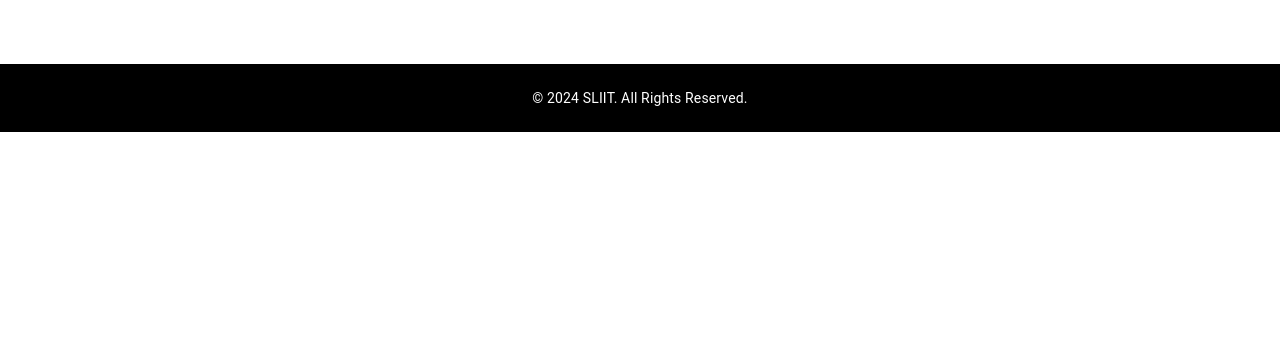
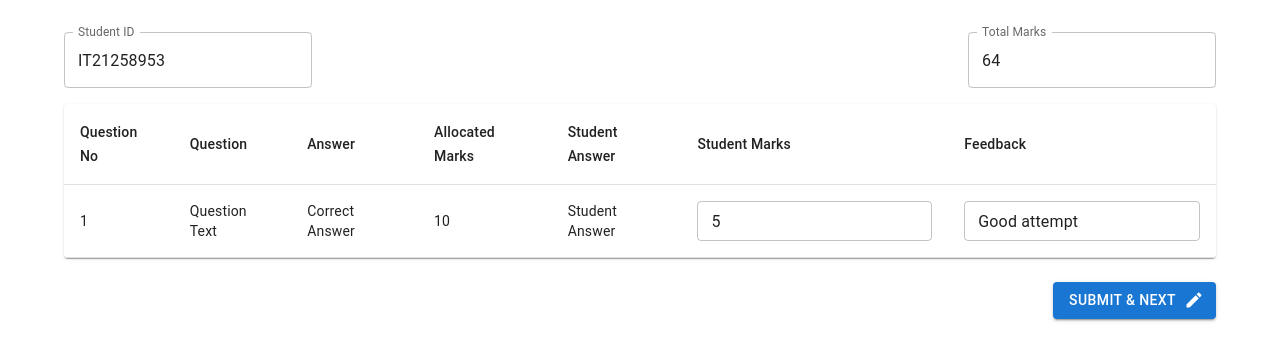
Before and after one commit to it21291364/grading-app, a React (Create React App) app in the folder client/: page /review in a window 1280 px wide. Shown: the top 360 px of the page. Built offline with nearby package versions, Linux system fonts and the light colour scheme; no server answers.

Commit message:
complete the client frontend interfaces.

```diff
--- a/client/package.json
+++ b/client/package.json
@@ -5,7 +5,8 @@
   "dependencies": {
     "@emotion/react": "^11.13.5",
     "@emotion/styled": "^11.13.5",
-    "@mui/material": "^6.1.9",
+    "@mui/icons-material": "^5.16.8",
+    "@mui/material": "^5.11.0",
     "@testing-library/jest-dom": "^5.17.0",
     "@testing-library/react": "^13.4.0",
     "@testing-library/user-event": "^13.5.0",
--- a/client/src/App.js
+++ b/client/src/App.js
@@ -3,10 +3,10 @@ import { BrowserRouter as Router, Route, Routes } from 'react-router-dom';
 import FileUploadForm from './components/FileUploadForm';
 import LoadingPage from './components/LoadingPage';
 import ReviewResults from './components/ReviewResults';
-import Footer from './components/Footer';
+import DownloadResults from './components/DownloadResults';
 
 function App() {
-    const [loading, setLoading] = useState(false);
+    const [loading, setLoading] = useState(true);
 
     return (
         <Router>
@@ -14,8 +14,9 @@ function App() {
                 <Route path="/" element={<FileUploadForm onLoading={setLoading} />} />
                 {loading && <Route path="/loading" element={<LoadingPage />} />}
                 <Route path="/review" element={<ReviewResults />} />
+                <Route path="/download" element={<DownloadResults />} />
             </Routes>
-            <Footer />
+
         </Router>
     );
 }
--- /dev/null
+++ b/client/src/components/DownloadResults.js
@@ -0,0 +1,31 @@
+import React from 'react';
+import { Box, Button, Typography } from '@mui/material';
+
+function DownloadResults() {
+    const handleDownload = (format) => {
+        // Implement the download logic here
+        console.log(`Downloading in ${format} format`);
+    };
+
+    return (
+        <Box sx={{ mt: 4, p: 3, textAlign: 'center' }}>
+            <Typography variant="h4" gutterBottom>Downloading Files</Typography>
+            <Typography variant="body1" sx={{ mb: 4 }}>
+                Please choose a format to download the student results.
+            </Typography>
+            <Box sx={{ display: 'flex', justifyContent: 'center', gap: 2 }}>
+                <Button variant="contained" onClick={() => handleDownload('CSV')} sx={{ bgcolor: '#404040' }}>
+                    CSV
+                </Button>
+                <Button variant="contained" onClick={() => handleDownload('Excel')} sx={{ bgcolor: '#404040' }}>
+                    Excel
+                </Button>
+                <Button variant="contained" onClick={() => handleDownload('PDF')} sx={{ bgcolor: '#404040' }}>
+                    PDF
+                </Button>
+            </Box>
+        </Box>
+    );
+}
+
+export default DownloadResults;
--- a/client/src/components/FileUploadForm.js
+++ b/client/src/components/FileUploadForm.js
@@ -93,6 +93,7 @@ function FileUploadForm({ onLoading }) {
             <Button type="submit" variant="contained" sx={{ mt: 3, backgroundColor: '#404040', transition: 'background-color 0.3s', '&:hover': { backgroundColor: '#303030' } }}>Submit</Button>
         </Box>
     );
+
 }
 
 export default FileUploadForm;
--- a/client/src/components/LoadingPage.js
+++ b/client/src/components/LoadingPage.js
@@ -1,11 +1,16 @@
 import React from 'react';
-import { CircularProgress, Box, Typography } from '@mui/material';
+import { Box, Typography } from '@mui/material';
 
 function LoadingPage() {
     return (
-        <Box sx={{ display: 'flex', flexDirection: 'column', alignItems: 'center', mt: 8 }}>
-            <CircularProgress />
-            <Typography variant="h5" sx={{ mt: 2 }}>We Are Generating Results For You</Typography>
+        <Box sx={{ display: 'flex', flexDirection: 'column', alignItems: 'center', justifyContent: 'center', height: '100vh', bgcolor: '#2A2826' }}>
+            <Box
+                component="img"
+                src={require('../img/wavy.gif')}// Replace with the path to your loading GIF
+                alt="Loading"
+                sx={{ width: 1000, height: 800, mb: 3 }}
+            />
+            <Typography variant="h5" sx={{ color: 'white', position: 'absolute', top: '50%', left: '50%', transform: 'translate(-50%, -50%)' }}>We Are Generating Results For You</Typography>
         </Box>
     );
 }
--- a/client/src/components/ReviewResults.js
+++ b/client/src/components/ReviewResults.js
@@ -1,55 +1,121 @@
-import React, { useState, useEffect } from 'react';
-import axios from 'axios';
-import { Box, TextField, Button, Typography } from '@mui/material';
+import React, { useState } from 'react';
+import {
+  Container,
+  TextField,
+  Table,
+  TableBody,
+  TableCell,
+  TableContainer,
+  TableHead,
+  TableRow,
+  Paper,
+  Button,
+  Box,
+} from '@mui/material';
+import EditIcon from '@mui/icons-material/Edit';
 
-function ReviewResults() {
-    const [gradedData, setGradedData] = useState([]);
-    const [currentIndex, setCurrentIndex] = useState(0);
+const ReviewResults = () => {
+  const [studentData, setStudentData] = useState({
+    studentId: 'IT21258953',
+    totalMarks: 64,
+    questions: [
+      {
+        questionNo: 1,
+        question: 'Question Text',
+        answer: 'Correct Answer',
+        allocatedMarks: 10,
+        studentAnswer: 'Student Answer',
+        studentMarks: 5,
+        feedback: 'Good attempt'
+      },
+      // Add more question objects as needed
+    ],
+  });
 
-    useEffect(() => {
-        // Fetch graded results
-        axios.get('http://localhost:5000/api/graded-results')
-            .then(response => setGradedData(response.data))
-            .catch(error => console.error('Error fetching graded results', error));
-    }, []);
+  const handleMarksChange = (index, value) => {
+    const updatedQuestions = [...studentData.questions];
+    updatedQuestions[index].studentMarks = value;
+    setStudentData({ ...studentData, questions: updatedQuestions });
+  };
 
-    const handleScoreChange = (questionIndex, newScore) => {
-        const updatedData = [...gradedData];
-        updatedData[currentIndex].questions[questionIndex].score = newScore;
-        setGradedData(updatedData);
-    };
+  const handleSubmit = () => {
+    // Handle submit and navigate to the next student
+  };
 
-    const handleSubmitNext = async () => {
-        if (currentIndex < gradedData.length - 1) {
-            setCurrentIndex(currentIndex + 1);
-        } else {
-            // Submit final results to server
-            await axios.post('http://localhost:5000/api/update-graded-results', gradedData);
-        }
-    };
+  return (
+    <Container maxWidth="lg" sx={{ mt: 4 }}>
+      <Box sx={{ display: 'flex', justifyContent: 'space-between', mb: 2 }}>
+        <TextField
+          label="Student ID"
+          value={studentData.studentId}
+          InputProps={{ readOnly: true }}
+          variant="outlined"
+        />
+        <TextField
+          label="Total Marks"
+          value={studentData.totalMarks}
+          InputProps={{ readOnly: true }}
+          variant="outlined"
+        />
+      </Box>
 
-    const currentStudent = gradedData[currentIndex];
+      <TableContainer component={Paper}>
+        <Table aria-label="student results table">
+          <TableHead>
+            <TableRow>
+              <TableCell>Question No</TableCell>
+              <TableCell>Question</TableCell>
+              <TableCell>Answer</TableCell>
+              <TableCell>Allocated Marks</TableCell>
+              <TableCell>Student Answer</TableCell>
+              <TableCell>Student Marks</TableCell>
+              <TableCell>Feedback</TableCell>
+                          </TableRow>
+          </TableHead>
+          <TableBody>
+            {studentData.questions.map((q, index) => (
+              <TableRow key={index}>
+                <TableCell>{q.questionNo}</TableCell>
+                <TableCell>{q.question}</TableCell>
+                <TableCell>{q.answer}</TableCell>
+                <TableCell>{q.allocatedMarks}</TableCell>
+                <TableCell>{q.studentAnswer}</TableCell>
+                <TableCell>
+                  <TextField
+                    type="number"
+                    value={q.studentMarks}
+                    onChange={(e) => handleMarksChange(index, e.target.value)}
+                    variant="outlined"
+                    size="small"
+                  />
+                </TableCell>
+                <TableCell>
+                  <TextField
+                    type="text"
+                    value={q.feedback}
+                    InputProps={{ readOnly: true }}
+                    variant="outlined"
+                    size="small"
+                  />
+                </TableCell>
 
-    if (!currentStudent) return null;
+              </TableRow>
+            ))}
+          </TableBody>
+        </Table>
+      </TableContainer>
 
-    return (
-        <Box sx={{ maxWidth: 800, mx: 'auto', mt: 5 }}>
-            <Typography variant="h5">Student ID: {currentStudent.studentID}</Typography>
-            {currentStudent.questions.map((question, index) => (
-                <Box key={index} sx={{ mt: 3 }}>
-                    <Typography variant="subtitle1">Question {index + 1}: {question.question}</Typography>
-                    <TextField
-                        label="Score"
-                        type="number"
-                        value={question.score}
-                        onChange={(e) => handleScoreChange(index, e.target.value)}
-                        sx={{ mt: 1 }}
-                    />
-                </Box>
-            ))}
-            <Button onClick={handleSubmitNext} variant="contained" color="primary" sx={{ mt: 3 }}>Submit & Next</Button>
-        </Box>
-    );
-}
+      <Button
+        variant="contained"
+        color="primary"
+        onClick={handleSubmit}
+        sx={{ mt: 3, float: 'right' }}
+        endIcon={<EditIcon />}
+      >
+        Submit & Next
+      </Button>
+    </Container>
+  );
+};
 
 export default ReviewResults;
```
Also changed, not shown: client/src/img/wavy.gif (added), 1 other file (tests, documents, lock files or other folders).
